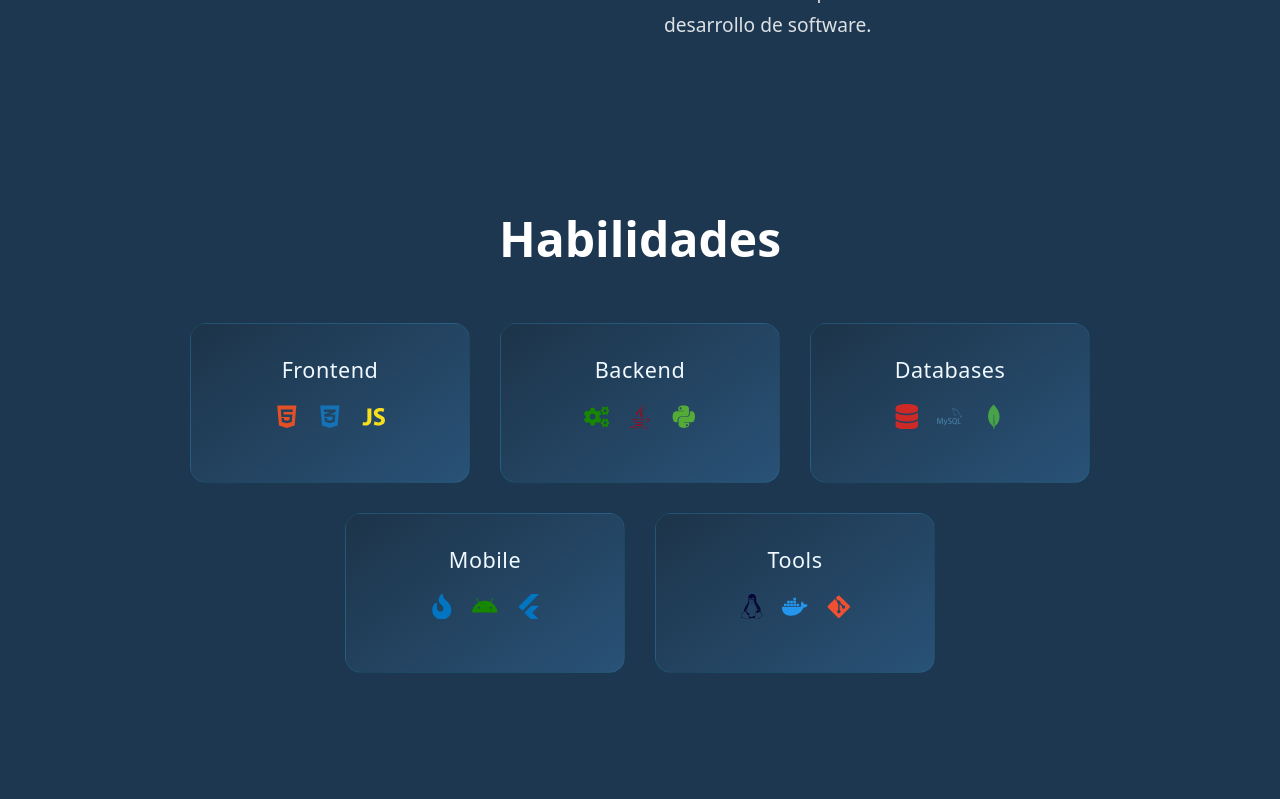
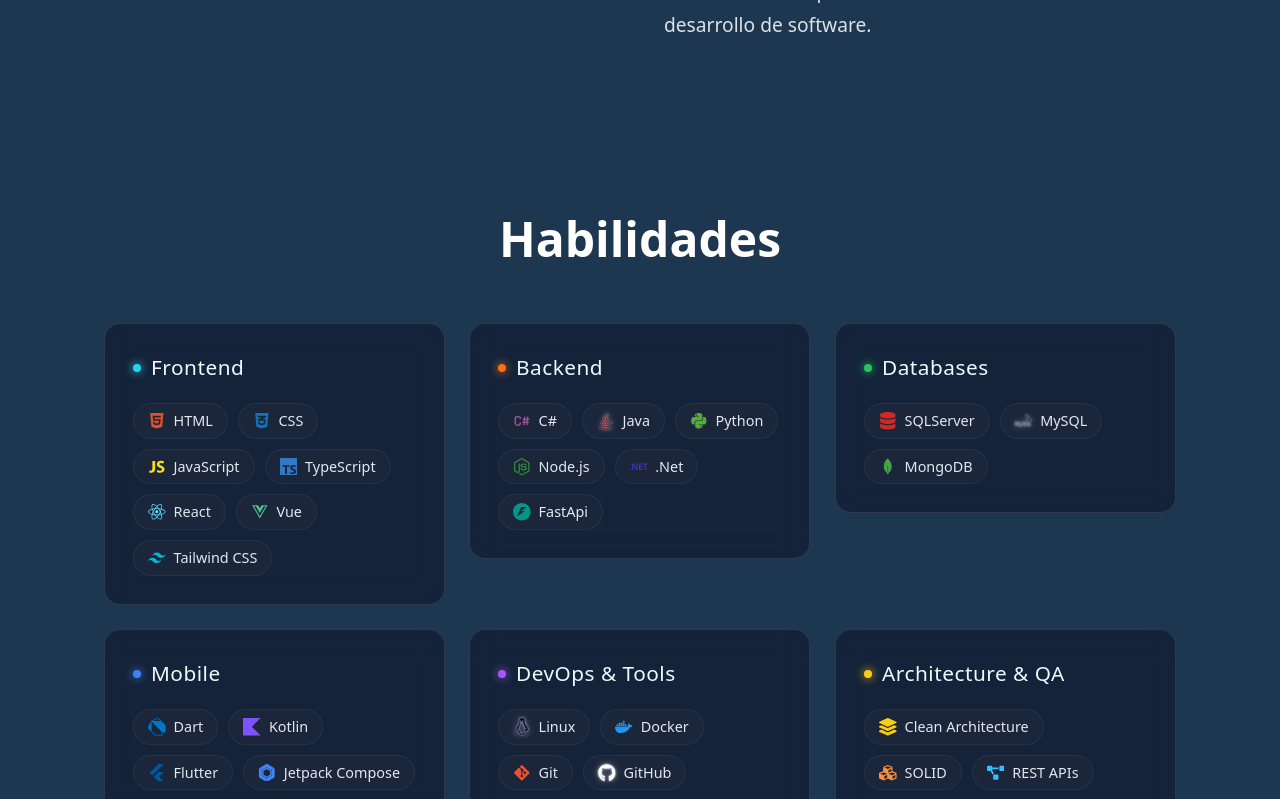
Before and after one commit to RooDev10/ronald-portfolio, a React (Vite) app: page / in a window 1280 px wide. Shown: the part 1441-2240 px from the top of the page. Built offline with nearby package versions, Linux system fonts and the light colour scheme.

Commit message:
refactor(skills): update layout to bento grid and add tech badge micro-interactions

```diff
--- a/src/components/Skills/Skills.jsx
+++ b/src/components/Skills/Skills.jsx
@@ -1,62 +1,10 @@
 import styles from "./Skills.module.css";
 import skills from "../../data/skill";
-import { useState } from "react";
+import techIcons from "../../data/techIcons.js";
 import useInView from "../../hooks/useInView.js";
-import { IoLogoJavascript } from "react-icons/io";
-import {
-  FaHtml5, FaCss3Alt, FaReact, FaNodeJs, FaGitAlt, FaGithub,
-  FaVuejs, FaJava, FaPython, FaMicrosoft, FaCogs, FaDatabase,
-  FaAndroid, FaFire, FaLinux, FaDocker,
-} from "react-icons/fa";
-
-import {
-  SiTailwindcss, SiFirebase, SiMongodb, SiMysql, SiFlutter,
-  SiFigma, SiJetpackcompose, SiTypescript, SiFastapi,
-} from "react-icons/si";
 
 function Skills() {
-  const [selectedId, setSelectedId] = useState(null);
   const { ref: sectionRef, isInView: isVisible } = useInView({ threshold: 0.2 });
-  const [wasVisible, setWasVisible] = useState(isVisible);
-
-  if (isVisible !== wasVisible) {
-    setWasVisible(isVisible);
-
-    if (!isVisible) setSelectedId(null);
-  }
-
-  const handleCardClick = (id) => {
-    setSelectedId(selectedId === id ? null : id);
-  };
-
-  const iconMap = {
-    HTML: <FaHtml5 color="#E34F26" />,
-    CSS: <FaCss3Alt color="#1572B6" />,
-    JavaScript: <IoLogoJavascript color="#F7DF1E" />,
-    React: <FaReact color="#61DAFB" />,
-    Vue: <FaVuejs color="#4FC08D" />,
-    TypeScript: <SiTypescript color="#3178C6" />,
-    "Tailwind CSS": <SiTailwindcss color="#06B6D4" />,
-    "C#": <FaCogs color="#178600" />,
-    Java: <FaJava color="#9c0a18ff" />,
-    Python: <FaPython color="#54ab37ff" />,
-    ".Net": <FaMicrosoft color="#512BD4" />,
-    FastApi: <SiFastapi color="#009900" />,
-    "Node.js": <FaNodeJs color="#339933" />,
-    SQLServer: <FaDatabase color="#CC2927" />,
-    MongoDB: <SiMongodb color="#47A248" />,
-    MySQL: <SiMysql color="#4479A1" />,
-    Dart: <FaFire color="#0175C2" />,
-    Kotlin: <FaAndroid color="#178600" />,
-    Flutter: <SiFlutter color="#0175C2" />,
-    "Jetpack Compose": <SiJetpackcompose color="#4285F4" />,
-    Linux: <FaLinux color="#070437ff" />,
-    Git: <FaGitAlt color="#F05032" />,
-    GitHub: <FaGithub color="#ffffff" />,
-    Figma: <SiFigma color="#F24E1E" />,
-    Docker: <FaDocker color="#2496ED" />,
-    Firebase: <SiFirebase color="#FFCA28" />,
-  };
 
   return (
     <section
@@ -66,41 +14,34 @@
     >
       <h1>Habilidades</h1>
 
-      <div className={styles.skillsWrapper}>
+      <div className={styles.skillsGrid}>
         {skills.map((skill, index) => (
-          <div
+          <article
             key={skill.id_skill}
             className={styles.skillCard}
-            onClick={() => handleCardClick(skill.id_skill)}
-            style={{
-                animationDelay: isVisible ? `${index * 0.12}s` : "0s"
-            }}
+            style={{ "--accent": skill.accent, "--delay": `${index * 0.12}s` }}
           >
-            <div className={styles.cardContent}>
-              <h3>{skill.category}</h3>
+            <h3>{skill.category}</h3>
 
-              {selectedId !== skill.id_skill && (
-                <div className={styles.miniIcons}>
-                  {skill.skills_list.slice(0, 3).map((item, i) => (
-                    <span key={i}>{iconMap[item] || item}</span>
-                  ))}
-                </div>
-              )}
+            <ul className={styles.techList}>
+              {skill.skills_list.map((tech) => {
+                const { Icon, color, lowContrast } = techIcons[tech] ?? {};
 
-              {selectedId === skill.id_skill && (
-                <div className={styles.cardDetails}>
-                  <ul className={styles.skillsGrid}>
-                    {skill.skills_list.map((skillItem, i) => (
-                      <li key={i}>
-                        {iconMap[skillItem]}
-                        <span>{skillItem}</span>
-                      </li>
-                    ))}
-                  </ul>
-                </div>
-              )}
-            </div>
-          </div>
+                return (
+                  <li key={tech} className={styles.techPill} style={{ "--tech-color": color }}>
+                    {Icon && (
+                      <Icon
+                        aria-hidden="true"
+                        color={color}
+                        className={`${styles.techIcon} ${lowContrast ? styles.lowContrast : ""}`}
+                      />
+                    )}
+                    <span>{tech}</span>
+                  </li>
+                );
+              })}
+            </ul>
+          </article>
         ))}
       </div>
     </section>
--- a/src/components/Skills/Skills.module.css
+++ b/src/components/Skills/Skills.module.css
@@ -1,7 +1,6 @@
 .skillsSection {
     padding: 80px 20px;
     min-height: 80vh;
-    text-align: center;
 }
 
 .skillsSection h1 {
@@ -10,45 +9,38 @@
     font-size: 3rem;
 }
 
-.skillsWrapper {
-    display: flex;
-    flex-wrap: wrap;
-    justify-content: center;
-    gap: 30px;
-    max-width: 1100px;
+.skillsGrid {
+    display: grid;
+    grid-template-columns: repeat(3, 1fr);
+    align-items: start;
+    gap: 24px;
+    max-width: 1200px;
     margin: 0 auto;
+    padding: 0 4rem;
 }
 
-
+/* Tarjeta de categoría: --accent llega desde skill.js */
 .skillCard {
-    width: 280px;
-    min-height: 160px;
-    padding: 30px;
-    border-radius: 16px;
-    position: relative;
-    cursor: pointer;
-    background: linear-gradient(145deg, #1d3449 0%, #295277 100%);
-    border: 1px solid rgba(24, 196, 234, 0.12);
-    backdrop-filter: blur(10px);
-
-    /* Configuración para el rompecabezas */
+    padding: 1.75rem;
+    border-radius: 1rem;
+    background: rgba(15, 23, 42, 0.6);
+    border: 1px solid rgba(255, 255, 255, 0.1);
+    backdrop-filter: blur(12px);
+    -webkit-backdrop-filter: blur(12px);
     opacity: 0;
     transform: translateY(30px) scale(0.95);
-    transition: transform 0.5s cubic-bezier(0.23, 1, 0.32, 1),
-                box-shadow 0.5s ease,
-                border-color 0.5s ease;
+    transition: border-color 0.3s ease, box-shadow 0.3s ease;
 }
 
 /* Solo se activa cuando el Observer detecta la sección */
 .animate .skillCard {
-    animation: puzzleIn 0.7s cubic-bezier(0.23, 1, 0.32, 1) forwards;
+    animation: puzzleIn 0.7s cubic-bezier(0.23, 1, 0.32, 1) var(--delay, 0s) forwards;
 }
 
-/* Hover sutil y elegante */
-.skillCard:not(:has(.cardDetails)):hover {
-    transform: translateY(-6px) scale(1.01);
-    box-shadow: 0 12px 35px rgba(16, 201, 243, 0.25),
-                0 0 0 1px rgba(0, 0, 0, 0.08) inset;
+.skillCard:hover {
+    border-color: color-mix(in srgb, var(--accent) 70%, transparent);
+    box-shadow: 0 0 0 1px color-mix(in srgb, var(--accent) 35%, transparent),
+                0 12px 40px -8px color-mix(in srgb, var(--accent) 45%, transparent);
 }
 
 @keyframes puzzleIn {
@@ -58,75 +50,70 @@
     }
 }
 
-
-.cardContent h3 {
-    font-size: 1.35rem;
-    margin-bottom: 12px;
-    color: #f0f9ff;
+.skillCard h3 {
+    display: flex;
+    align-items: center;
+    gap: 10px;
+    font-size: 1.3rem;
     font-weight: 500;
     letter-spacing: 0.5px;
+    color: #f0f9ff;
+    margin-bottom: 1.25rem;
 }
 
-.miniIcons {
-    display: flex;
-    justify-content: center;
-    gap: 18px;
-    font-size: 1.6rem;
-    margin-top: 15px;
+.skillCard h3::before {
+    content: "";
+    width: 8px;
+    height: 8px;
+    border-radius: 50%;
+    background: var(--accent);
+    box-shadow: 0 0 10px var(--accent);
 }
 
-
-.skillCard:has(.cardDetails) {
-    background: linear-gradient(145deg, #1d3449 0%, #295277 100%);
-    border-color: rgba(16, 201, 243, 0.25);
-    box-shadow: 0 20px 50px rgba(0, 0, 0, 0.5),
-                0 0 0 1px rgba(16, 201, 243, 0.25) inset;
+.techList {
+    list-style: none;
+    display: flex;
+    flex-wrap: wrap;
+    gap: 10px;
 }
 
-.skillsGrid {
-    list-style: none;
-    display: grid;
-    grid-template-columns: repeat(3, 1fr);
-    gap: 12px;
-    margin-top: 24px;
-    animation: fadeIn 0.5s ease;
+/* Píldora de tecnología: --tech-color llega desde techIcons.js */
+.techPill {
+    display: inline-flex;
+    align-items: center;
+    gap: 8px;
+    padding: 6px 14px;
+    border-radius: 9999px;
+    background: rgba(30, 41, 59, 0.8);
+    border: 1px solid rgba(255, 255, 255, 0.05);
+    color: #e2e8f0;
+    font-size: 0.9rem;
+    transition: all 0.3s ease;
 }
 
-@keyframes fadeIn {
-    from {
-        opacity: 0;
-        transform: translateY(8px);
-    }
-    to {
-        opacity: 1;
-        transform: translateY(0);
+.techPill:hover {
+    transform: translateY(-2px) scale(1.05);
+    border-color: var(--tech-color, rgba(255, 255, 255, 0.3));
+}
+
+.techIcon {
+    flex-shrink: 0;
+    font-size: 1.1rem;
+}
+
+.lowContrast {
+    filter: drop-shadow(0 0 1px rgba(255, 255, 255, 0.9))
+            drop-shadow(0 0 3px rgba(255, 255, 255, 0.35));
+}
+
+@media (max-width: 1024px) {
+    .skillsGrid {
+        grid-template-columns: repeat(2, 1fr);
+        padding: 0 2rem;
     }
 }
 
-.skillsGrid li {
-    display: flex;
-    flex-direction: column;
-    align-items: center;
-    font-size: 0.78rem;
-    gap: 8px;
-    padding: 12px 8px;
-    border-radius: 10px;
-    background: rgba(24, 196, 234, 0.03);
-    border: 1px solid rgba(24, 196, 234, 0.08);
-    color: #e0f2fe;
-    font-weight: 400;
-    transition: all 0.3s cubic-bezier(0.23, 1, 0.32, 1);
-}
-
-.skillsGrid li:hover {
-    transform: translateY(-3px);
-    background: rgba(14, 0, 0, 0.08);
-    border-color: rgba(162, 170, 221, 0.2);
-    box-shadow: 0 4px 12px rgba(255, 255, 255, 0.12);
-}
-
 @media (max-width: 900px) {
-
     .skillsSection {
         padding: 50px 15px;
     }
@@ -135,32 +122,38 @@
         font-size: 2.5rem;
         margin-bottom: 2.5rem;
     }
+}
 
-    .skillsWrapper {
+@media (max-width: 640px) {
+    .skillsGrid {
+        grid-template-columns: 1fr;
         gap: 20px;
-        padding: 0 10px;
+        padding: 0 0.5rem;
     }
 
     .skillCard {
-
-        width: 100%;
-        max-width: 340px;
-        padding: 25px;
+        padding: 1.5rem;
     }
 
-    .skillsGrid {
+    .techPill {
+        font-size: 0.85rem;
+        padding: 5px 12px;
+    }
+}
 
-        grid-template-columns: repeat(3, 1fr);
-        gap: 8px;
+@media (prefers-reduced-motion: reduce) {
+    .skillCard {
+        opacity: 1;
+        transform: none;
     }
 
-    .skillsGrid li {
-        font-size: 0.7rem;
-        padding: 8px 4px;
+    .animate .skillCard {
+        animation: none;
     }
 
-    .skillsGrid li span {
-        text-align: center;
-        word-break: break-word;
+    .techPill,
+    .techPill:hover {
+        transition: none;
+        transform: none;
     }
 }
--- a/src/data/skill.js
+++ b/src/data/skill.js
@@ -2,28 +2,38 @@
     {
         id_skill: 1,
         category: "Frontend",
+        accent: "#22d3ee",
         skills_list: ["HTML", "CSS", "JavaScript", "TypeScript", "React", "Vue", "Tailwind CSS"]
     },
     {   id_skill: 2,
         category: "Backend",
+        accent: "#f97316",
         skills_list: ["C#", "Java", "Python", "Node.js", ".Net", "FastApi"]
     },
     {
         id_skill: 3,
         category: "Databases",
+        accent: "#22c55e",
         skills_list: ["SQLServer", "MySQL", "MongoDB"]
     },
     {
         id_skill: 4,
         category: "Mobile",
+        accent: "#3b82f6",
         skills_list: ["Dart", "Kotlin", "Flutter", "Jetpack Compose"]
     },
     {
         id_skill: 5,
-        category: "Tools",
-        skills_list: ["Linux", "Docker","Git", "GitHub", "Figma", "Firebase"]
+        category: "DevOps & Tools",
+        accent: "#a855f7",
+        skills_list: ["Linux", "Docker", "Git", "GitHub", "Figma", "Firebase"]
+    },
+    {
+        id_skill: 6,
+        category: "Architecture & QA",
+        accent: "#facc15",
+        skills_list: ["Clean Architecture", "SOLID", "REST APIs", "Swagger", "Postman", "Vitest"]
     }
-
 ]
 
 export default skills;
--- /dev/null
+++ b/src/data/techIcons.js
@@ -0,0 +1,50 @@
+import { IoLogoJavascript } from "react-icons/io";
+import { TbBrandCSharp } from "react-icons/tb";
+import {
+  FaHtml5, FaCss3Alt, FaReact, FaNodeJs, FaGitAlt, FaGithub,
+  FaVuejs, FaJava, FaPython, FaDatabase, FaLinux, FaDocker,
+  FaLayerGroup, FaCubes, FaProjectDiagram,
+} from "react-icons/fa";
+import {
+  SiTailwindcss, SiFirebase, SiMongodb, SiMysql, SiFlutter, SiFigma,
+  SiJetpackcompose, SiTypescript, SiFastapi, SiDotnet, SiDart, SiKotlin,
+  SiSwagger, SiPostman, SiVitest,
+} from "react-icons/si";
+
+// lowContrast: íconos oscuros que necesitan un halo claro sobre el fondo de la tarjeta
+const techIcons = {
+  HTML: { Icon: FaHtml5, color: "#E34F26" },
+  CSS: { Icon: FaCss3Alt, color: "#1572B6" },
+  JavaScript: { Icon: IoLogoJavascript, color: "#F7DF1E" },
+  TypeScript: { Icon: SiTypescript, color: "#3178C6" },
+  React: { Icon: FaReact, color: "#61DAFB" },
+  Vue: { Icon: FaVuejs, color: "#4FC08D" },
+  "Tailwind CSS": { Icon: SiTailwindcss, color: "#06B6D4" },
+  "C#": { Icon: TbBrandCSharp, color: "#9B4F96" },
+  Java: { Icon: FaJava, color: "#9c0a18", lowContrast: true },
+  Python: { Icon: FaPython, color: "#54ab37" },
+  "Node.js": { Icon: FaNodeJs, color: "#339933" },
+  ".Net": { Icon: SiDotnet, color: "#512BD4" },
+  FastApi: { Icon: SiFastapi, color: "#009688" },
+  SQLServer: { Icon: FaDatabase, color: "#CC2927" },
+  MySQL: { Icon: SiMysql, color: "#4479A1", lowContrast: true },
+  MongoDB: { Icon: SiMongodb, color: "#47A248" },
+  Dart: { Icon: SiDart, color: "#0175C2" },
+  Kotlin: { Icon: SiKotlin, color: "#7F52FF" },
+  Flutter: { Icon: SiFlutter, color: "#02569B" },
+  "Jetpack Compose": { Icon: SiJetpackcompose, color: "#4285F4" },
+  Linux: { Icon: FaLinux, color: "#070437", lowContrast: true },
+  Docker: { Icon: FaDocker, color: "#2496ED" },
+  Git: { Icon: FaGitAlt, color: "#F05032" },
+  GitHub: { Icon: FaGithub, color: "#ffffff", lowContrast: true },
+  Figma: { Icon: SiFigma, color: "#F24E1E" },
+  Firebase: { Icon: SiFirebase, color: "#FFCA28" },
+  "Clean Architecture": { Icon: FaLayerGroup, color: "#facc15" },
+  SOLID: { Icon: FaCubes, color: "#fb923c" },
+  "REST APIs": { Icon: FaProjectDiagram, color: "#38bdf8" },
+  Swagger: { Icon: SiSwagger, color: "#85EA2D" },
+  Postman: { Icon: SiPostman, color: "#FF6C37" },
+  Vitest: { Icon: SiVitest, color: "#6E9F18" },
+};
+
+export default techIcons;
```
Also changed, not shown: 1 other file (tests, documents, lock files or other folders).
